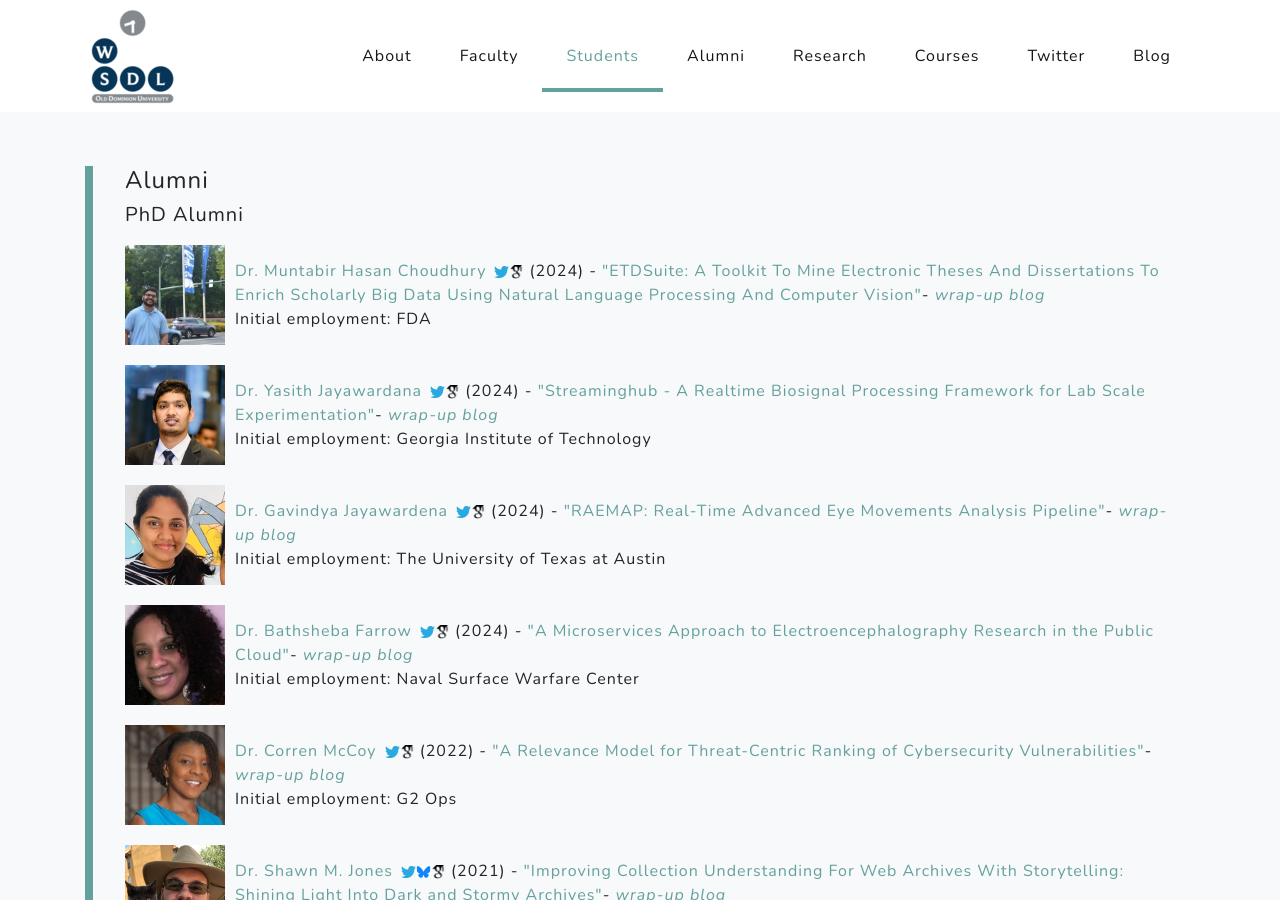
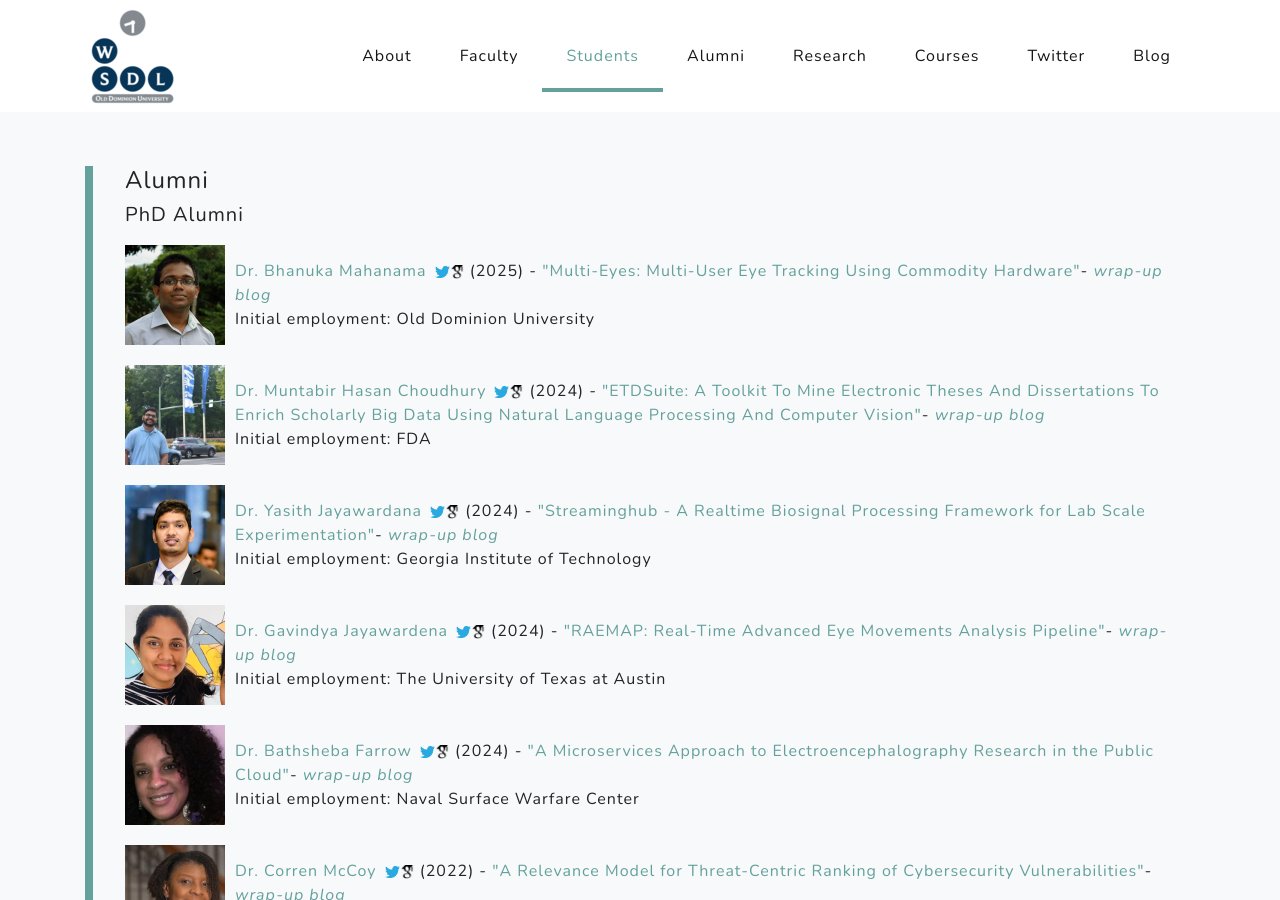
Before and after one commit to oduwsdl/oduwsdl.github.io, a Jekyll site: the page built from index.html, in a window 1280 px wide and 900 px high, scrolled down 5523 px. Built offline with Jekyll 4.4.1, drawn with Linux system fonts in a browser that asks for light colours; nearby versions of some CDN libraries.

Commit message:
Update alumni.yml
* Copied from students.yml
* Updated
  * Homepage
  * Thesis details
  * Wrap-up blog

```diff
--- a/_data/alumni.yml
+++ b/_data/alumni.yml
@@ -1,4 +1,15 @@
 phd:
+- name: Bhanuka Mahanama
+  homepage: https://www.cs.odu.edu/~bhanuka/
+  twitter_handle: mahanama94
+  google_scholar_id: 4gSzSJ0AAAAJ
+  graduation_year: 2025
+  thesis:
+    title: "Multi-Eyes: Multi-User Eye Tracking Using Commodity Hardware"
+    link: https://digitalcommons.odu.edu/computerscience_etds/188/
+  wrapup_blog_post: https://ws-dl.blogspot.com/2025/10/2025-10-10-six-years-countless.html
+  initial_employment: Old Dominion University
+
 - name: Muntabir Hasan Choudhury
   homepage: https://www.cs.odu.edu/~cs_mchou001/
   twitter_handle: TasinChoudhury
```
